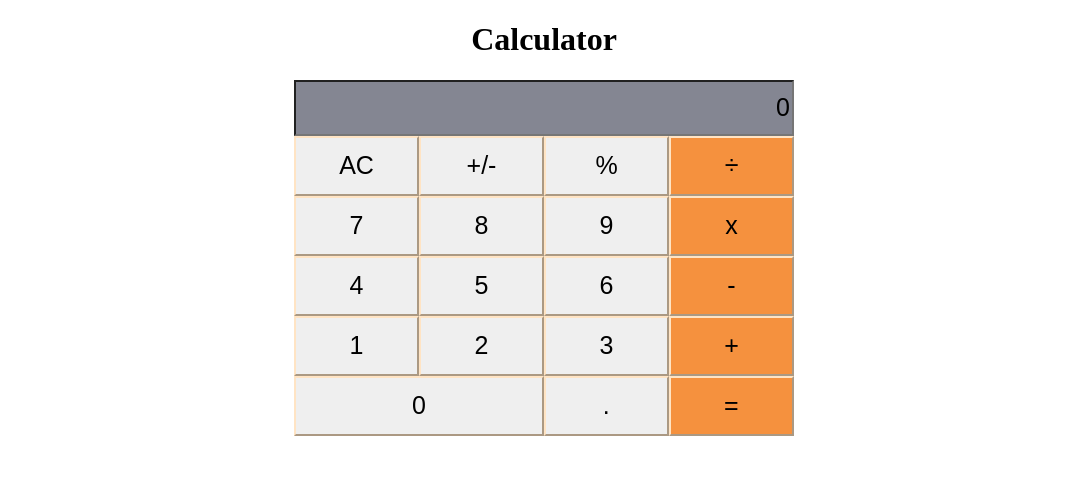
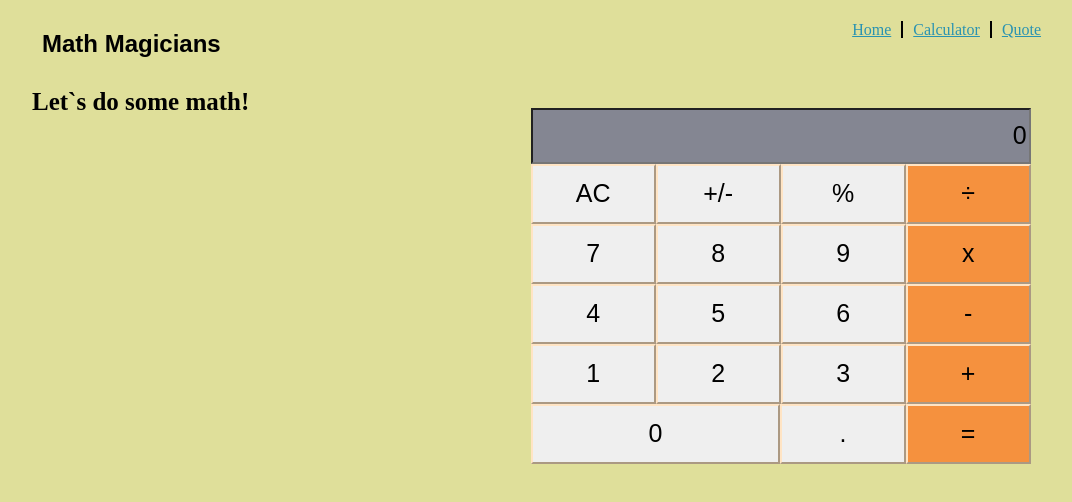
Before and after one commit to zemola/calculator, a React (Create React App) app: page /calculator in a window 1280 px wide. Shown: the top 502 px of the page, without its empty margins (96-1168 px from the left). Built offline with nearby package versions, Linux system fonts and the light colour scheme.

Commit message:
Complete styling

```diff
--- a/package.json
+++ b/package.json
@@ -7,10 +7,13 @@
     "@testing-library/react": "^12.1.2",
     "@testing-library/user-event": "^13.5.0",
     "big.js": "^6.1.1",
+    "dom": "^0.0.3",
     "prop-types": "^15.8.1",
     "react": "^17.0.2",
     "react-dom": "^17.0.2",
+    "react-router-dom": "^6.2.1",
     "react-scripts": "5.0.0",
+    "router": "^1.3.6",
     "web-vitals": "^2.1.2"
   },
   "scripts": {
--- a/src/App.css
+++ b/src/App.css
@@ -1,5 +1,15 @@
+body {
+  background-color: rgb(223, 223, 154);
+}
+
 .App {
   text-align: center;
+}
+
+@media (prefers-reduced-motion: no-preference) {
+  .App-logo {
+    animation: App-logo-spin infinite 20s linear;
+  }
 }
 
 .App-header {
@@ -12,3 +22,68 @@
   font-size: calc(10px + 2vmin);
   color: white;
 }
+
+.App-link {
+  color: #61dafb;
+}
+
+@keyframes App-logo-spin {
+  from {
+    transform: rotate(0deg);
+  }
+
+  to {
+    transform: rotate(360deg);
+  }
+}
+
+.nav {
+  display: flex;
+  flex-direction: row;
+  justify-content: space-between;
+  padding: 5px;
+}
+
+.heading {
+  font-family: sans-serif, 'Ubuntu';
+  padding: 5px;
+}
+
+.wrapper-er,
+.home-wrapper {
+  width: 80%;
+  margin: 0 auto;
+}
+
+a {
+  padding: 0 10px;
+  color: #2a93b1;
+  border-right: 2px solid black;
+}
+
+a:nth-child(3) {
+  border-right: none;
+}
+
+.home-title,
+.para {
+  padding-left: 10px;
+}
+
+.para {
+  font-family: Georgia, 'Times New Roman', Times, serif;
+}
+
+.quotes {
+  text-align: center;
+  margin: 0 auto;
+  width: 70%;
+}
+
+.wrapper-calc {
+  width: 79%;
+  margin: 0 auto;
+  display: flex;
+  text-align: center;
+  justify-content: space-between;
+}
--- a/src/App.js
+++ b/src/App.js
@@ -1,16 +1,32 @@
 import React from 'react';
+import {
+  BrowserRouter, Routes, Route, Link,
+} from 'react-router-dom';
 import './App.css';
 import Mainbody from './componets/Calculator';
+import Home from './componets/Home';
+import Quote from './componets/quote';
 
-// eslint-disable-next-line react/prefer-stateless-function
-class App extends React.Component {
-  render() {
-    return (
-      <div className="general-wrapper">
-        <h1>Calculator</h1>
-        <Mainbody />
-      </div>
-    );
-  }
-}
+const App = () => (
+  <BrowserRouter>
+    <div className="wrapper-er">
+      <nav className="nav">
+        <h1 className="heading">Math Magicians</h1>
+        <ul>
+          <Link to="/">Home</Link>
+          <Link to="/calculator">Calculator</Link>
+          <Link to="/quotes">Quote</Link>
+
+        </ul>
+      </nav>
+    </div>
+    <Routes>
+      <Route exact path="/" element={<Home />} />
+      <Route path="/calculator" element={<Mainbody />} />
+      <Route path="/quotes" element={<Quote />} />
+
+    </Routes>
+  </BrowserRouter>
+);
+
 export default App;
--- a/src/componets/Calculator.js
+++ b/src/componets/Calculator.js
@@ -28,6 +28,8 @@ const Mainbody = () => {
     return 0;
   };
   return (
+    <div className="main-container">
+      <h1 className="sub-title">Let`s do some math!</h1>
       <div className="wrapper">
         <input className="input-field" placeholder="0" type="text" maxLength="0" value={display()} onChange={() => ''} />
         <div className="btn-wrapper">
@@ -60,6 +62,7 @@ const Mainbody = () => {
           <Btn value="=" className="btn light-end" onEvent={handleClick} />
         </div>
       </div>
+    </div>
   );
 };
 
--- a/src/componets/calculator.css
+++ b/src/componets/calculator.css
@@ -4,6 +4,16 @@
   width: 100%;
   height: 60px;
   border-color: bisque;
+}
+
+.main-container {
+  display: flex;
+  justify-content: space-around;
+}
+
+.sub-title{
+  margin: 0 10%;
+  font-size: 25px;
 }
 
 .btn-wrapper {
```
Also changed, not shown: src/componets/Home.js (line endings or trailing spaces), src/componets/quote.js (line endings or trailing spaces), 1 other file (tests, documents, lock files or other folders). Lines whose indentation alone changed are shown as unchanged.
